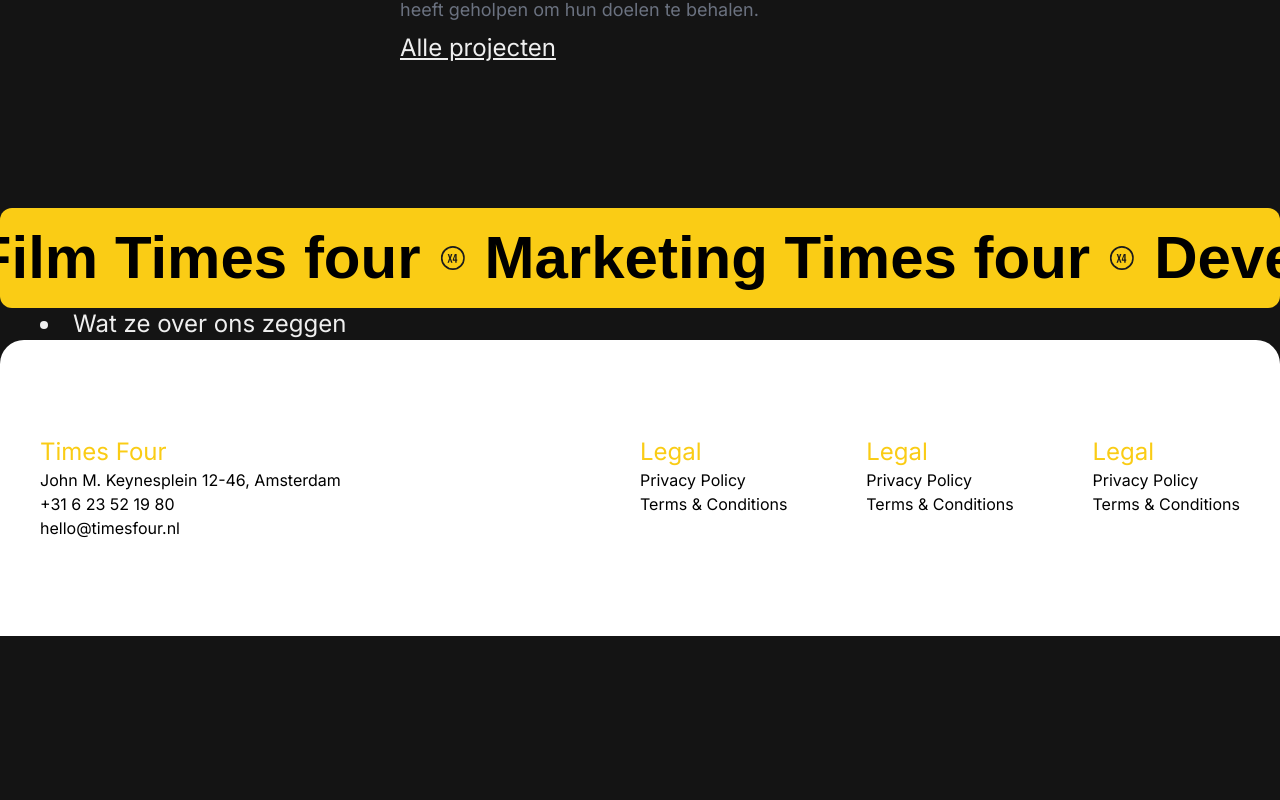
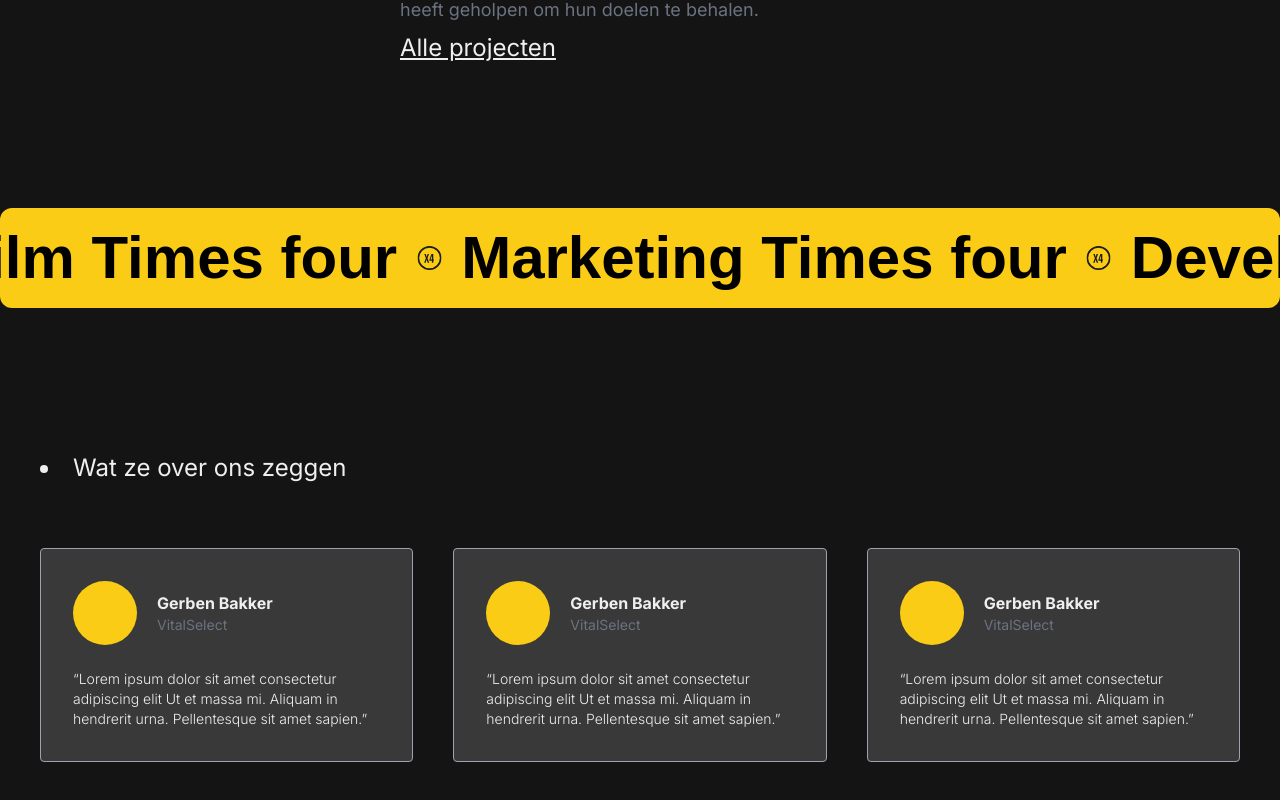
Before and after one commit to jwmik123/timesfour-webapp, a Next.js app: page / in a window 1280 px wide. Shown: the part 1952-2752 px from the top of the page. Before the commit the page ends 2588 px from the top, so only its background shows below. Built offline with nearby package versions, Linux system fonts and the light colour scheme; a web font is replaced by a local one.

Commit message:
added reviews

```diff
--- a/app/page.js
+++ b/app/page.js
@@ -58,10 +58,54 @@
         </div>
       </div>
       <Marquee />
-      <div className="mx-10">
-        <h2 className="text-2xl">
+      <div className="mx-10 my-36">
+        <h2 className="mb-16 text-2xl">
           <li> Wat ze over ons zeggen</li>
         </h2>
+        <div className="flex gap-10">
+          <div className="flex flex-col justify-between p-8 bg-[#393939] border border-gray-400 rounded">
+            <div className="flex">
+              <div className="w-16 bg-yellow-400 rounded-full logo aspect-square"></div>
+              <div className="flex flex-col justify-center ml-5">
+                <h3 className="font-bold">Gerben Bakker</h3>
+                <p className="text-sm text-gray-500">VitalSelect</p>
+              </div>
+            </div>
+            <p className="mt-6 text-sm font-light">
+              “Lorem ipsum dolor sit amet consectetur adipiscing elit Ut et
+              massa mi. Aliquam in hendrerit urna. Pellentesque sit amet
+              sapien.”
+            </p>
+          </div>
+          <div className="flex flex-col justify-between p-8 bg-[#393939] border border-gray-400 rounded">
+            <div className="flex">
+              <div className="w-16 bg-yellow-400 rounded-full logo aspect-square"></div>
+              <div className="flex flex-col justify-center ml-5">
+                <h3 className="font-bold">Gerben Bakker</h3>
+                <p className="text-sm text-gray-500">VitalSelect</p>
+              </div>
+            </div>
+            <p className="mt-6 text-sm font-light">
+              “Lorem ipsum dolor sit amet consectetur adipiscing elit Ut et
+              massa mi. Aliquam in hendrerit urna. Pellentesque sit amet
+              sapien.”
+            </p>
+          </div>
+          <div className="flex flex-col justify-between p-8 bg-[#393939] border border-gray-400 rounded">
+            <div className="flex">
+              <div className="w-16 bg-yellow-400 rounded-full logo aspect-square"></div>
+              <div className="flex flex-col justify-center ml-5">
+                <h3 className="font-bold">Gerben Bakker</h3>
+                <p className="text-sm text-gray-500">VitalSelect</p>
+              </div>
+            </div>
+            <p className="mt-6 text-sm font-light">
+              “Lorem ipsum dolor sit amet consectetur adipiscing elit Ut et
+              massa mi. Aliquam in hendrerit urna. Pellentesque sit amet
+              sapien.”
+            </p>
+          </div>
+        </div>
       </div>
     </>
   );
--- a/components/Carousel.js
+++ b/components/Carousel.js
@@ -23,7 +23,7 @@
             start: "top bottom",
             end: "bottom top",
           },
-          delay: index * 0.5,
+          delay: index * 0.5 + 0.5,
           duration: 0.8,
         }
       );
@@ -41,7 +41,7 @@
             start: "top bottom",
             end: "bottom top",
           },
-          delay: index * 0.3,
+          delay: index * 0.5,
           duration: 0.3,
         }
       );
--- a/components/Navigation.js
+++ b/components/Navigation.js
@@ -22,7 +22,7 @@
         <li className="">Over ons</li>
       </ul>
 
-      <button className="px-6 py-2 text-white bg-yellow-400 rounded-md">
+      <button className="px-6 py-2 text-black bg-yellow-400 rounded-md">
         Contact
       </button>
     </nav>
```
